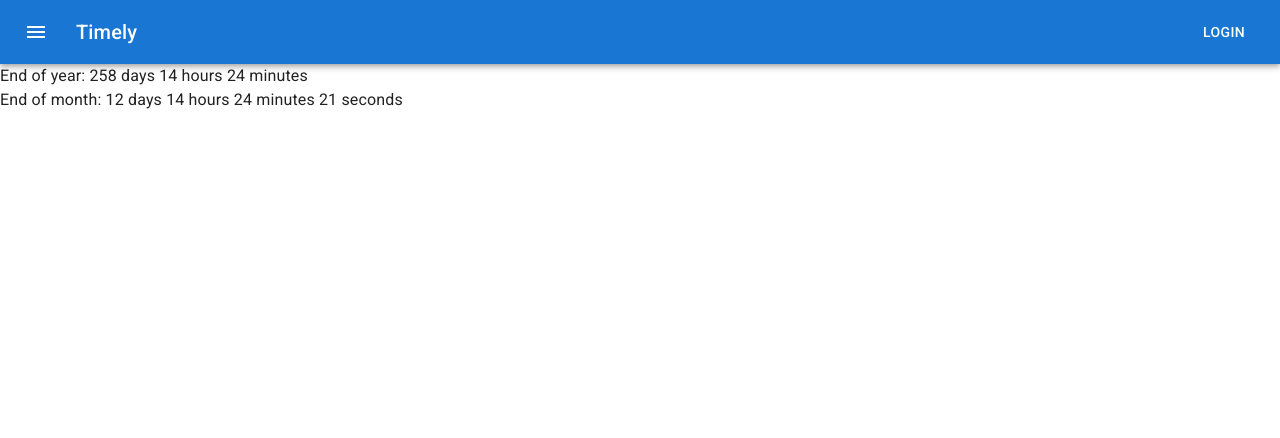
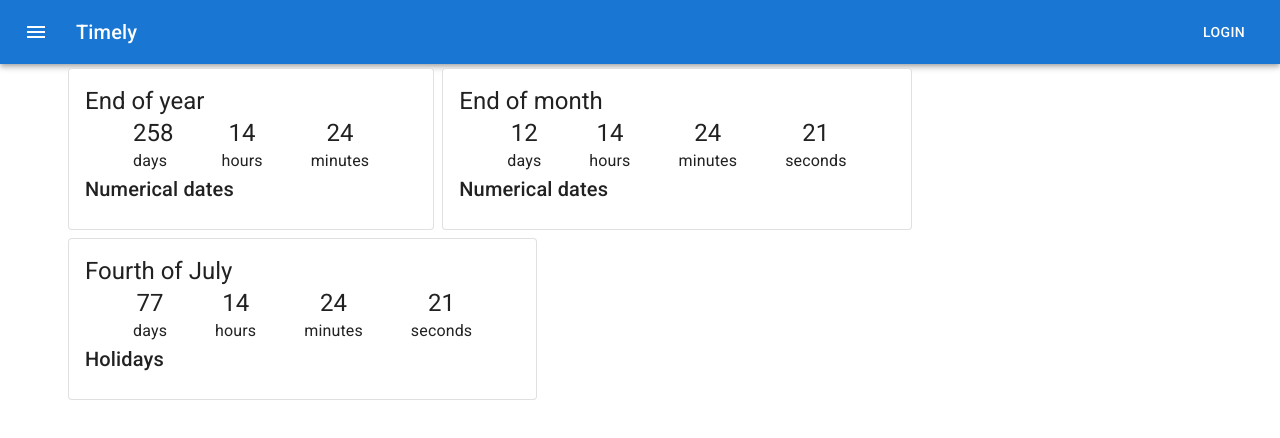
Before and after one commit to sirkoik/Timely, a React (Create React App) app: page / in a window 1280 px wide. Shown: the top 438 px of the page. Built offline with nearby package versions, Linux system fonts and the light colour scheme.

Commit message:
improve display, add categories

```diff
--- a/src/App.tsx
+++ b/src/App.tsx
@@ -1,6 +1,6 @@
 import CssBaseline from '@mui/material/CssBaseline'; // Material UI CSS baseline for better compatibility
+import Container from '@mui/material/Container';
 
-import React from 'react';
 // import logo from './logo.svg';
 // import './App.css';
 import Timer from './components/Timer';
@@ -15,14 +15,17 @@ function App() {
       <Header />
 
       <main>
+        <Container>
           {timers.map((timer, index) => (
             <Timer
               name={timer.name}
               t1={timer.date}
+              category={timer.category}
               key={index}
               config={timer.config}
             />
           ))}
+        </Container>
       </main>
     </>
   );
--- a/src/components/Timer.tsx
+++ b/src/components/Timer.tsx
@@ -1,18 +1,28 @@
-import React, { MutableRefObject, useEffect, useRef, useState } from 'react';
+import { MutableRefObject, useEffect, useRef, useState } from 'react';
+import Card from '@mui/material/Card';
+import CardContent from '@mui/material/CardContent';
+import Container from '@mui/material/Container';
 import { timespan } from '../shared/timespan';
 import { TimespanConfig } from '../interfaces/TimespanConfig';
+import Typography from '@mui/material/Typography';
 
 interface FormatDateProps {
   t1: Date;
   name: string;
+  category: string;
   config?: TimespanConfig;
 }
 
-const refreshTimespan = (t1: Date, config?: TimespanConfig) =>
+const timesp = (t1: Date, config?: TimespanConfig) =>
   timespan(new Date(), t1, config);
 
-const Timer = ({ t1, name, config }: FormatDateProps): JSX.Element => {
-  const [timerValue, setTimerValue] = useState(refreshTimespan(t1, config));
+const Timer = ({
+  t1,
+  name,
+  category,
+  config,
+}: FormatDateProps): JSX.Element => {
+  const [timerValue, setTimerValue] = useState(timesp(t1, config));
 
   const requestRef: MutableRefObject<any> | undefined = useRef();
   const prevTimeRef = useRef(0);
@@ -25,7 +35,7 @@ const Timer = ({ t1, name, config }: FormatDateProps): JSX.Element => {
 
       if (db >= 100) {
         intervalRef.current = time;
-        setTimerValue(refreshTimespan(t1, config));
+        setTimerValue(timesp(t1, config));
       }
     }
 
@@ -39,9 +49,25 @@ const Timer = ({ t1, name, config }: FormatDateProps): JSX.Element => {
   }, []);
 
   return (
-    <div>
-      {name}: {timerValue}
-    </div>
+    <Card
+      sx={{ display: 'inline-flex', justifyContent: 'center', m: 0.5 }}
+      variant="outlined"
+    >
+      <CardContent>
+        <Typography variant="h5">{name}</Typography>
+        <Container sx={{ display: 'flex', justifyContent: 'space-evenly' }}>
+          {timerValue.arr.map((item) => (
+            <Container>
+              <Typography variant="h5" sx={{ textAlign: 'center' }}>
+                {item.value}
+              </Typography>
+              <Typography>{item.name}</Typography>
+            </Container>
+          ))}
+        </Container>
+        <Typography variant="h6">{category}</Typography>
+      </CardContent>
+    </Card>
   );
 };
 
--- a/src/shared/timers.ts
+++ b/src/shared/timers.ts
@@ -3,6 +3,7 @@ import { TimespanConfig } from '../interfaces/TimespanConfig';
 interface TimersObj {
   name: string;
   date: Date;
+  category: string;
   config?: TimespanConfig;
 }
 
@@ -14,6 +15,7 @@ const timers: TimersArray = [
   {
     name: 'End of year',
     date: new Date('Jan 1 2023'),
+    category: 'Numerical dates',
     config: {
       seconds: false,
     },
@@ -21,6 +23,12 @@ const timers: TimersArray = [
   {
     name: 'End of month',
     date: new Date('Apr 30 2022'),
+    category: 'Numerical dates',
+  },
+  {
+    name: 'Fourth of July',
+    date: new Date('Jul 4 2022'),
+    category: 'Holidays',
   },
 ];
 
--- a/src/shared/timespan.ts
+++ b/src/shared/timespan.ts
@@ -4,7 +4,7 @@ export const timespan = (
   date0: Date,
   date1: Date,
   config?: TimespanConfig
-): string => {
+): { arr: Array<any>; str: string } => {
   const ts0 = date0.getTime();
   const ts1 = date1.getTime();
 
@@ -12,11 +12,13 @@ export const timespan = (
   let remainder = ts1 - ts0;
 
   let outputString = '';
+  const outputArr = [];
 
   if (config?.days === undefined || (config && config.days)) {
     const days = Math.floor(remainder / (86400 * 1000));
     if (days > 0) {
       outputString += ` ${days} days`;
+      outputArr.push({ name: 'days', value: days });
       remainder = remainder % (86400 * 1000);
     }
   }
@@ -25,6 +27,7 @@ export const timespan = (
     const hours = Math.floor(remainder / (3600 * 1000));
     if (hours > 0) {
       outputString += ` ${hours} hours`;
+      outputArr.push({ name: 'hours', value: hours });
       remainder = remainder % (3600 * 1000);
     }
   }
@@ -33,6 +36,7 @@ export const timespan = (
     const minutes = Math.floor(remainder / (60 * 1000));
     if (minutes > 0) {
       outputString += ` ${minutes} minutes`;
+      outputArr.push({ name: 'minutes', value: minutes });
       remainder = remainder % (60 * 1000);
     }
   }
@@ -43,8 +47,9 @@ export const timespan = (
     const seconds = Math.floor(remainder / 1000);
     if (seconds > 0) {
       outputString += ` ${seconds} seconds`;
+      outputArr.push({ name: 'seconds', value: seconds });
     }
   }
 
-  return outputString;
+  return { arr: outputArr, str: outputString };
 };
```
Also changed, not shown: 1 other file (tests, documents, lock files or other folders). Lines whose indentation alone changed are shown as unchanged.
